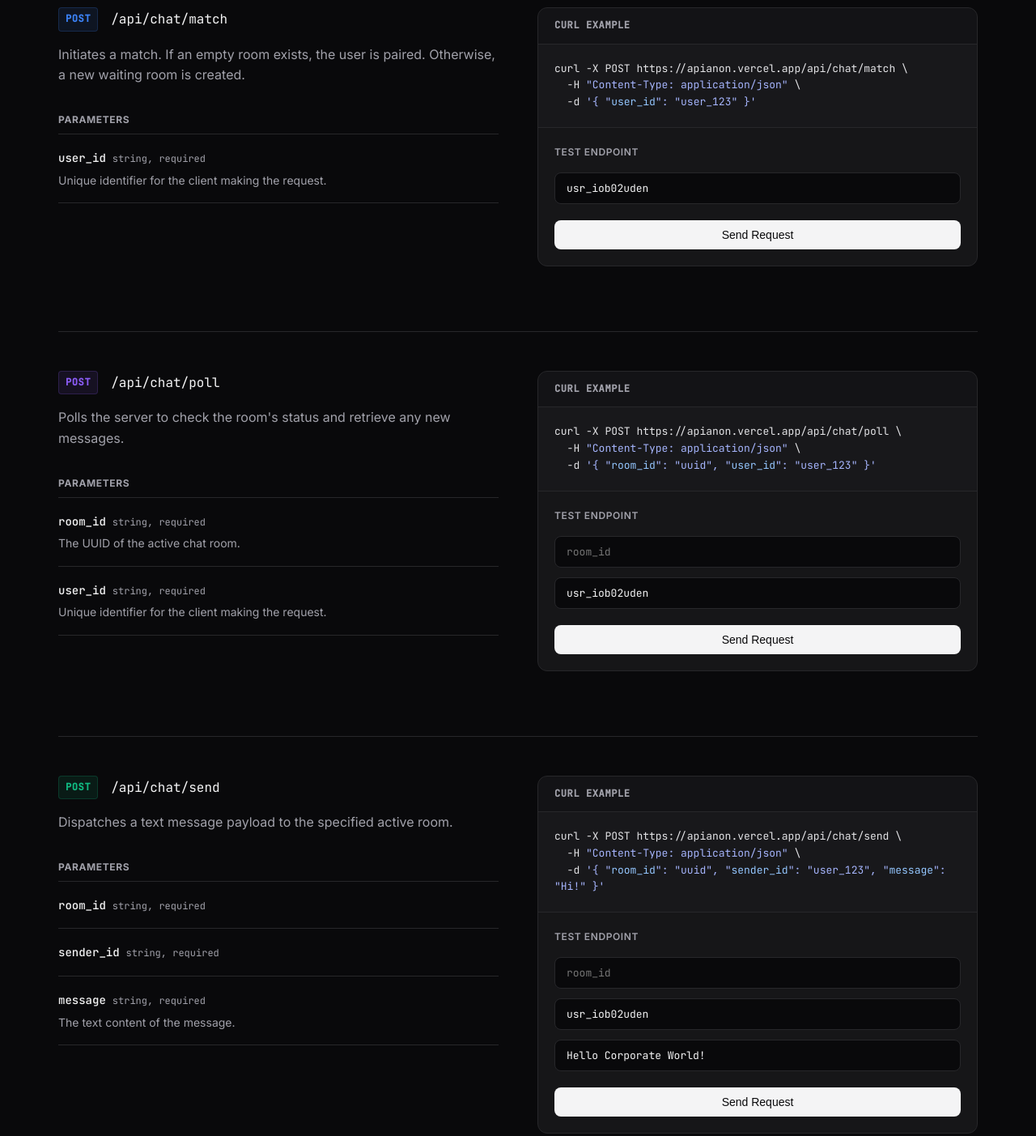
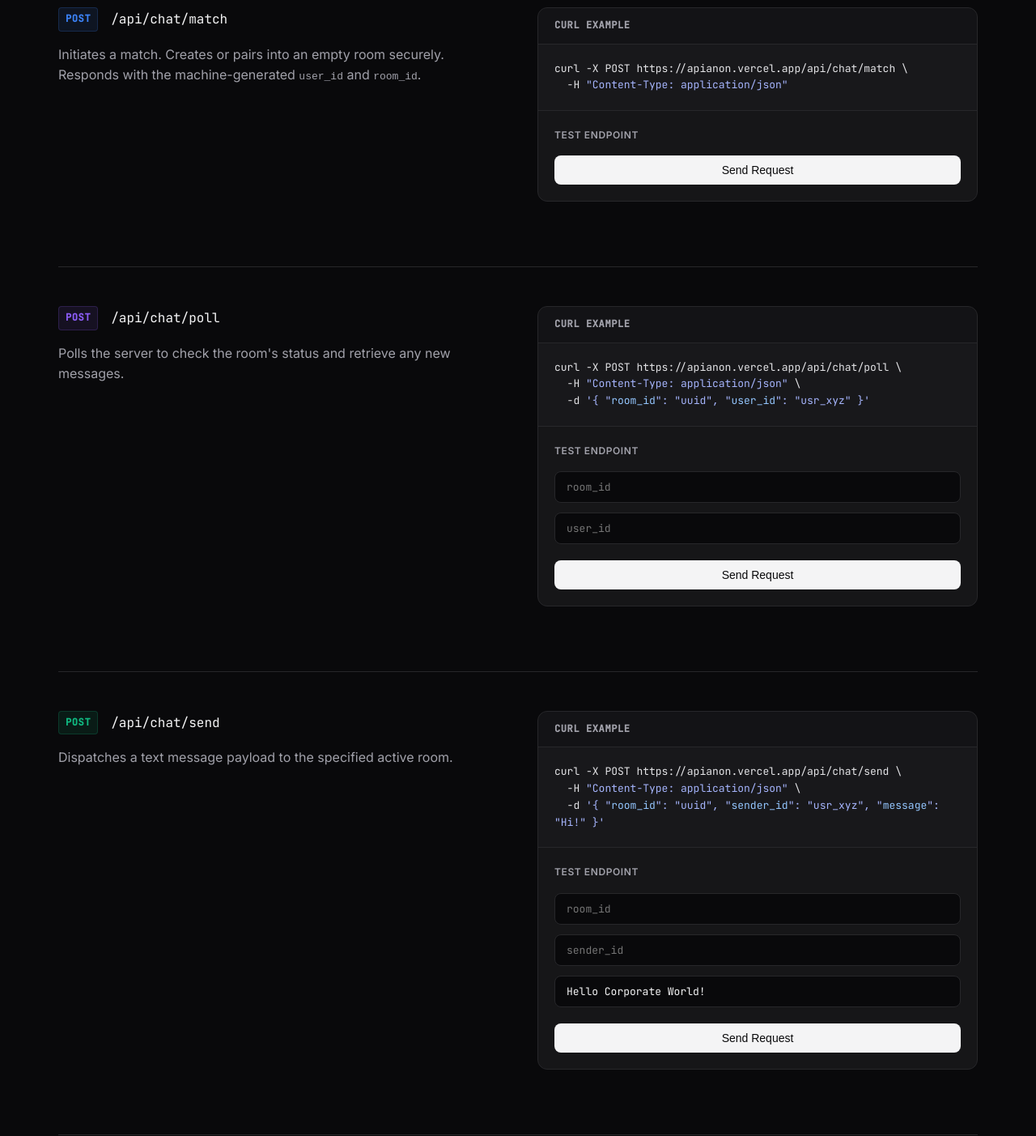
Before and after one commit to sbmid/walltes01, a website: page index.html in a window 1280 px wide. Shown: the part 340-1743 px from the top of the page at 81% size. Drawn offline with Linux system fonts and the light colour scheme.

Commit message:
feat: dynamic user_id generation by api and fix stale rooms logic

```diff
--- a/index.html
+++ b/index.html
@@ -143,26 +143,6 @@
 
         .endpoint-desc { color: var(--text-secondary); }
 
-        /* Parameters Table */
-        .params-table { width: 100%; border-collapse: collapse; margin-top: 1rem; }
-        .params-table th {
-            text-align: left;
-            font-size: 0.75rem;
-            text-transform: uppercase;
-            letter-spacing: 0.05em;
-            color: var(--text-secondary);
-            padding-bottom: 0.5rem;
-            border-bottom: 1px solid var(--border-color);
-        }
-        .params-table td {
-            padding: 1rem 0;
-            border-bottom: 1px solid var(--border-color);
-            vertical-align: top;
-        }
-        .param-name { font-family: var(--font-mono); font-size: 0.875rem; font-weight: 500; color: var(--text-primary); }
-        .param-type { font-family: var(--font-mono); font-size: 0.75rem; color: var(--text-secondary); margin-left: 0.5rem; }
-        .param-desc { font-size: 0.875rem; color: var(--text-secondary); margin-top: 0.25rem; }
-
         /* Right Side: Code & Playground */
         .endpoint-interactive {
             background: var(--bg-surface);
@@ -272,8 +252,6 @@
         /* RTL Support */
         [dir="rtl"] { text-align: right; }
         [dir="rtl"] .endpoint-header { flex-direction: row-reverse; justify-content: flex-end;}
-        [dir="rtl"] .params-table th { text-align: right; }
-        [dir="rtl"] .param-type { margin-left: 0; margin-right: 0.5rem; }
     </style>
 </head>
 <body>
@@ -306,32 +284,16 @@
                     <span class="method-badge mb-blue">POST</span>
                     <span class="endpoint-path">/api/chat/match</span>
                 </div>
-                <p class="endpoint-desc" data-i18n="desc_match">Initiates a match. If an empty room exists, the user is paired. Otherwise, a new waiting room is created.</p>
-
-                <table class="params-table">
-                    <thead><tr><th data-i18n="th_params">Parameters</th></tr></thead>
-                    <tbody>
-                        <tr>
-                            <td>
-                                <span class="param-name">user_id</span><span class="param-type">string, required</span>
-                                <div class="param-desc" data-i18n="param_uid">Unique identifier for the client making the request.</div>
-                            </td>
-                        </tr>
-                    </tbody>
-                </table>
+                <p class="endpoint-desc" data-i18n="desc_match">Initiates a match. Overwrites empty rooms automatically, returns generated <code>user_id</code> and <code>room_id</code> securely.</p>
             </div>
 
             <div class="endpoint-interactive">
                 <div class="interactive-header"><span class="tab">cURL Example</span></div>
                 <div class="code-block">curl -X POST https://apianon.vercel.app/api/chat/match \
-  -H <span class="code-string">"Content-Type: application/json"</span> \
-  -d <span class="code-string">'{ "<span class="code-key">user_id</span>": "user_123" }'</span></div>
+  -H <span class="code-string">"Content-Type: application/json"</span></div>
 
                 <div class="playground-form">
                     <div class="pg-title" data-i18n="try_live">Test Endpoint</div>
-                    <div class="pg-input-group">
-                        <input type="text" class="pg-input" id="m-uid" placeholder="user_id" />
-                    </div>
                     <button class="btn-submit" onclick="executeApi('match')">
                         <span data-i18n="btn_send">Send Request</span>
                     </button>
@@ -348,31 +310,13 @@
                     <span class="endpoint-path">/api/chat/poll</span>
                 </div>
                 <p class="endpoint-desc" data-i18n="desc_poll">Polls the server to check the room's status and retrieve any new messages.</p>
-
-                <table class="params-table">
-                    <thead><tr><th data-i18n="th_params">Parameters</th></tr></thead>
-                    <tbody>
-                        <tr>
-                            <td>
-                                <span class="param-name">room_id</span><span class="param-type">string, required</span>
-                                <div class="param-desc" data-i18n="param_rid">The UUID of the active chat room.</div>
-                            </td>
-                        </tr>
-                        <tr>
-                            <td>
-                                <span class="param-name">user_id</span><span class="param-type">string, required</span>
-                                <div class="param-desc" data-i18n="param_uid">Unique identifier for the client.</div>
-                            </td>
-                        </tr>
-                    </tbody>
-                </table>
             </div>
 
             <div class="endpoint-interactive">
                 <div class="interactive-header"><span class="tab">cURL Example</span></div>
                 <div class="code-block">curl -X POST https://apianon.vercel.app/api/chat/poll \
   -H <span class="code-string">"Content-Type: application/json"</span> \
-  -d <span class="code-string">'{ "<span class="code-key">room_id</span>": "uuid", "<span class="code-key">user_id</span>": "user_123" }'</span></div>
+  -d <span class="code-string">'{ "<span class="code-key">room_id</span>": "uuid", "<span class="code-key">user_id</span>": "usr_xyz" }'</span></div>
 
                 <div class="playground-form">
                     <div class="pg-title" data-i18n="try_live">Test Endpoint</div>
@@ -396,35 +340,13 @@
                     <span class="endpoint-path">/api/chat/send</span>
                 </div>
                 <p class="endpoint-desc" data-i18n="desc_send">Dispatches a text message payload to the specified active room.</p>
-
-                <table class="params-table">
-                    <thead><tr><th data-i18n="th_params">Parameters</th></tr></thead>
-                    <tbody>
-                        <tr>
-                            <td>
-                                <span class="param-name">room_id</span><span class="param-type">string, required</span>
-                            </td>
-                        </tr>
-                        <tr>
-                            <td>
-                                <span class="param-name">sender_id</span><span class="param-type">string, required</span>
-                            </td>
-                        </tr>
-                        <tr>
-                            <td>
-                                <span class="param-name">message</span><span class="param-type">string, required</span>
-                                <div class="param-desc" data-i18n="param_msg">The text content of the message.</div>
-                            </td>
-                        </tr>
-                    </tbody>
-                </table>
             </div>
 
             <div class="endpoint-interactive">
                 <div class="interactive-header"><span class="tab">cURL Example</span></div>
                 <div class="code-block">curl -X POST https://apianon.vercel.app/api/chat/send \
   -H <span class="code-string">"Content-Type: application/json"</span> \
-  -d <span class="code-string">'{ "<span class="code-key">room_id</span>": "uuid", "<span class="code-key">sender_id</span>": "user_123", "<span class="code-key">message</span>": "Hi!" }'</span></div>
+  -d <span class="code-string">'{ "<span class="code-key">room_id</span>": "uuid", "<span class="code-key">sender_id</span>": "usr_xyz", "<span class="code-key">message</span>": "Hi!" }'</span></div>
 
                 <div class="playground-form">
                     <div class="pg-title" data-i18n="try_live">Test Endpoint</div>
@@ -449,21 +371,13 @@
                     <span class="endpoint-path">/api/chat/leave</span>
                 </div>
                 <p class="endpoint-desc" data-i18n="desc_leave">Signals the server to terminate the connection and gracefully close the chat room.</p>
-
-                <table class="params-table">
-                    <thead><tr><th data-i18n="th_params">Parameters</th></tr></thead>
-                    <tbody>
-                        <tr><td><span class="param-name">room_id</span><span class="param-type">string, required</span></td></tr>
-                        <tr><td><span class="param-name">user_id</span><span class="param-type">string, required</span></td></tr>
-                    </tbody>
-                </table>
             </div>
 
             <div class="endpoint-interactive">
                 <div class="interactive-header"><span class="tab">cURL Example</span></div>
                 <div class="code-block">curl -X POST https://apianon.vercel.app/api/chat/leave \
   -H <span class="code-string">"Content-Type: application/json"</span> \
-  -d <span class="code-string">'{ "<span class="code-key">room_id</span>": "uuid", "<span class="code-key">user_id</span>": "user_123" }'</span></div>
+  -d <span class="code-string">'{ "<span class="code-key">room_id</span>": "uuid", "<span class="code-key">user_id</span>": "usr_xyz" }'</span></div>
 
                 <div class="playground-form">
                     <div class="pg-title" data-i18n="try_live">Test Endpoint</div>
@@ -486,29 +400,14 @@
     </footer>
 
 <script>
-// Mock realistic Session ID
-const generateToken = () => 'usr_' + Math.random().toString(36).substr(2, 9);
-const currentUser = generateToken();
-
-// Inject auto-generated tokens
-document.getElementById('m-uid').value = currentUser;
-document.getElementById('p-uid').value = currentUser;
-document.getElementById('s-uid').value = currentUser;
-document.getElementById('l-uid').value = currentUser;
-
-// Dictionary for Internationalization
 const i18n = {
     en: {
         hero_title: "API Reference",
         hero_subtitle: "Integrate secure, serverless anonymous chatting into your applications with our robust REST API.",
-        desc_match: "Initiates a match. If an empty room exists, the user is paired. Otherwise, a new waiting room is created.",
+        desc_match: "Initiates a match. Creates or pairs into an empty room securely. Responds with the machine-generated <code>user_id</code> and <code>room_id</code>.",
         desc_poll: "Polls the server to check the room's status and retrieve any new messages.",
         desc_send: "Dispatches a text message payload to the specified active room.",
         desc_leave: "Signals the server to terminate the connection and gracefully close the chat room.",
-        th_params: "Parameters",
-        param_uid: "Unique identifier for the client making the request.",
-        param_rid: "The UUID of the active chat room.",
-        param_msg: "The text content of the message.",
         try_live: "Test Endpoint",
         btn_send: "Send Request",
         footer: "Engineered with precision by",
@@ -517,15 +416,11 @@ const i18n = {
     id: {
         hero_title: "Referensi API",
         hero_subtitle: "Integrasikan chat anonim ke aplikasi Anda menggunakan REST API serverless kami yang stabil dan aman.",
-        desc_match: "Mencari teman chat. Menghubungkan user jika ada ruang kosong, atau membuat antrean baru jika penuh.",
+        desc_match: "Mencari teman obrolan (tanpa perlu parameter input). API ini yang akan memberi Anda <code>user_id</code> acak pada server secara aman.",
         desc_poll: "Melakukan polling ke server untuk mengecek status ruangan dan mengambil pesan baru.",
         desc_send: "Mengirimkan data pesan teks ke ruangan yang sedang aktif.",
         desc_leave: "Memberitahu server untuk mengakhiri koneksi dan menutup ruang obrolan secara aman.",
-        th_params: "Parameter",
-        param_uid: "ID unik (token) untuk klien yang melakukan permintaan.",
-        param_rid: "UUID dari ruang obrolan yang sedang aktif.",
-        param_msg: "Isi teks dari pesan yang dikirim.",
-        try_live: "Tes Langsung (Playground)",
+        try_live: "Tes Langsung",
         btn_send: "Kirim Permintaan",
         footer: "Dikembangkan dengan presisi oleh",
         dir: "ltr"
@@ -533,14 +428,10 @@ const i18n = {
     ar: {
         hero_title: "مرجع واجهة برمجة التطبيقات (API)",
         hero_subtitle: "قم بدمج محادثات مجهولة آمنة بدون خادم في تطبيقاتك من خلال REST API القوية لدينا.",
-        desc_match: "يبدأ المطابقة. إذا كانت هناك غرفة فارغة، يتم إقران المستخدم. خلاف ذلك، يتم إنشاء غرفة انتظار جديدة.",
+        desc_match: "يبدأ المطابقة. ينشئ أو يقترن في غرفة فارغة بشكل آمن. يستجيب بـ <code>user_id</code> الناتج من الخادم.",
         desc_poll: "يستعلم الخادم للتحقق من حالة الغرفة واسترداد أي رسائل جديدة.",
         desc_send: "يرسل حمولة رسالة نصية إلى الغرفة النشطة المحددة.",
         desc_leave: "يشير إلى الخادم لإنهاء الاتصال وإغلاق غرفة الدردشة بأمان.",
-        th_params: "المعلمات",
-        param_uid: "معرف فريد للعميل الذي يقدم الطلب.",
-        param_rid: "معرف UUID لغرفة الدردشة النشطة.",
-        param_msg: "محتوى النص للرسالة.",
         try_live: "اختبار نقطة النهاية",
         btn_send: "إرسال الطلب",
         footer: "صمم بدقة بواسطة",
@@ -559,28 +450,23 @@ function applyLang(langCode) {
         if (d[key]) el.innerHTML = d[key];
     });
 }
-applyLang('en'); // Initialize
+applyLang('en');
 
-// API Execution Logic
 async function executeApi(endpoint) {
     let payload = {};
     const btn = event.currentTarget;
     const responseBox = document.getElementById('out-' + endpoint);
     const codeEl = document.getElementById('res-' + endpoint);
 
-    // Gather inputs based on endpoint
-    if(endpoint === 'match') payload = { user_id: document.getElementById('m-uid').value };
     if(endpoint === 'poll') payload = { room_id: document.getElementById('p-rid').value, user_id: document.getElementById('p-uid').value };
     if(endpoint === 'send') payload = { room_id: document.getElementById('s-rid').value, sender_id: document.getElementById('s-uid').value, message: document.getElementById('s-msg').value };
     if(endpoint === 'leave') payload = { room_id: document.getElementById('l-rid').value, user_id: document.getElementById('l-uid').value };
 
-    // Basic Validation
-    if(Object.values(payload).some(v => !v.trim())) {
-        alert("Parameter cannot be empty.");
+    if(endpoint !== 'match' && Object.values(payload).some(v => !v.trim())) {
+        alert("Parameters cannot be empty.");
         return;
     }
 
-    // UI loading state
     const originalText = btn.innerHTML;
     btn.disabled = true;
     btn.innerHTML = '<span style="opacity:0.5">Processing...</span>';
@@ -591,7 +477,7 @@ async function executeApi(endpoint) {
         const res = await fetch('/api/chat/' + endpoint, {
             method: 'POST',
             headers: { 'Content-Type': 'application/json' },
-            body: JSON.stringify(payload)
+            body: endpoint === 'match' ? undefined : JSON.stringify(payload)
         });
         const data = await res.json();
 
@@ -599,11 +485,18 @@ async function executeApi(endpoint) {
         codeEl.classList.add(res.ok ? 'res-success' : 'res-error');
         codeEl.textContent = JSON.stringify(data, null, 2);
 
-        // Auto-fill room_id for convenience if match returns one
-        if(endpoint === 'match' && data.room_id) {
-            document.getElementById('p-rid').value = data.room_id;
-            document.getElementById('s-rid').value = data.room_id;
-            document.getElementById('l-rid').value = data.room_id;
+        // API Generated ID and Room mapping
+        if(endpoint === 'match') {
+            if(data.user_id) {
+                document.getElementById('p-uid').value = data.user_id;
+                document.getElementById('s-uid').value = data.user_id;
+                document.getElementById('l-uid').value = data.user_id;
+            }
+            if(data.room_id) {
+                document.getElementById('p-rid').value = data.room_id;
+                document.getElementById('s-rid').value = data.room_id;
+                document.getElementById('l-rid').value = data.room_id;
+            }
         }
 
     } catch (err) {
```
Also changed, not shown: api/chat/match.js (+8 -5 lines).
